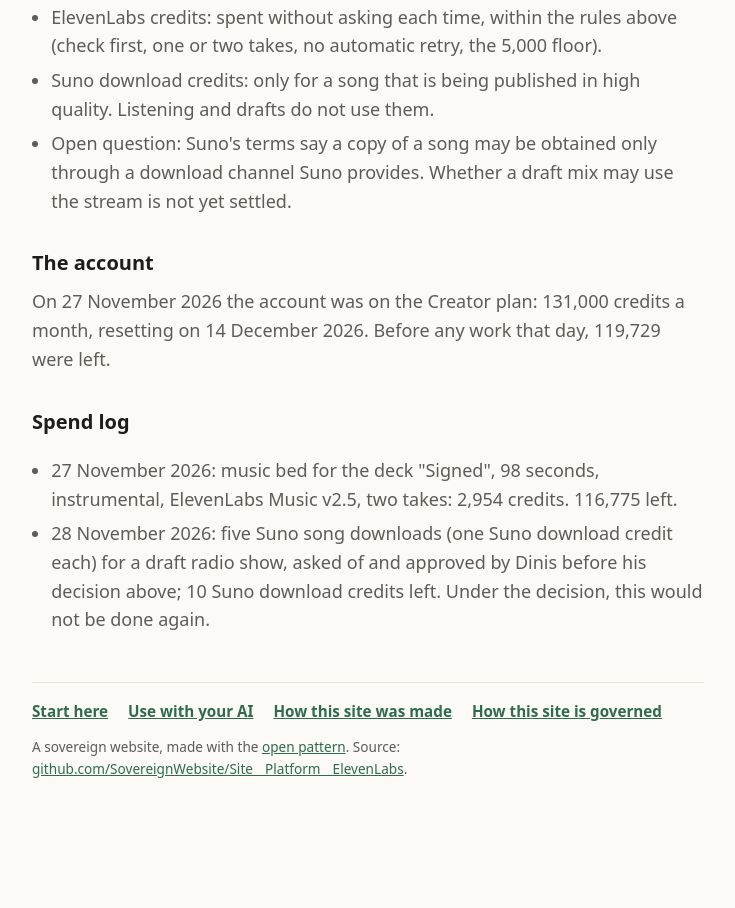
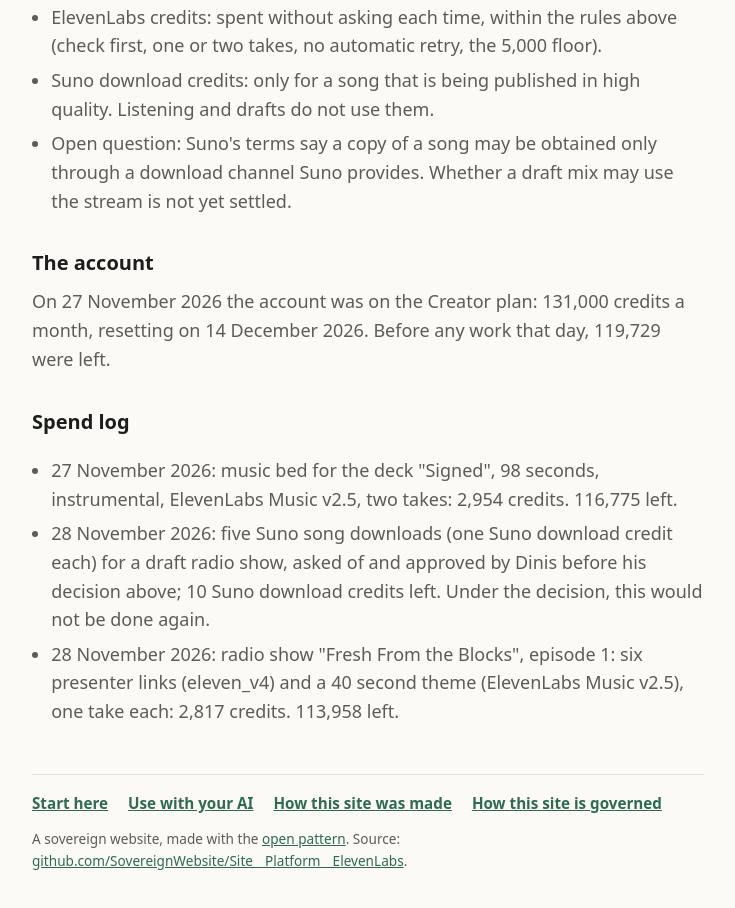
Before and after one commit to SovereignWebsite/Site__Platform__ElevenLabs, a plain HTML site: page site/spend/index.html in a window 1280 px wide. Shown: the part 921-1829 px from the top of the page, without its empty margins (272-1007 px from the left). Before the commit the page ends 1765 px from the top, so only its background shows below. Drawn offline with Linux system fonts and the light colour scheme.

Commit message:
Spend log: radio show episode 1
Agent: elevenlabs.b@SovereignWebsite.dinis
Claude-Session: https://claude.ai/code/session_01Kw9UwDWq7YZCSQSZLPdKNK
Co-Authored-By: Claude Opus 5.5 <noreply@anthropic.com>

```diff
--- a/site/spend/index.html
+++ b/site/spend/index.html
@@ -114,6 +114,7 @@ code{font-size:.9em}main a,main code{overflow-wrap:anywhere}
 <ul class="plain">
 <li>27 November 2026: music bed for the deck "Signed", 98 seconds, instrumental, ElevenLabs Music v2.5, two takes: 2,954 credits. 116,775 left.</li>
 <li>28 November 2026: five Suno song downloads (one Suno download credit each) for a draft radio show, asked of and approved by Dinis before his decision above; 10 Suno download credits left. Under the decision, this would not be done again.</li>
+<li>28 November 2026: radio show "Fresh From the Blocks", episode 1: six presenter links (eleven_v4) and a 40 second theme (ElevenLabs Music v2.5), one take each: 2,817 credits. 113,958 left.</li>
 </ul>
 <footer>
 <nav class="site-links" aria-label="About this site">
```
